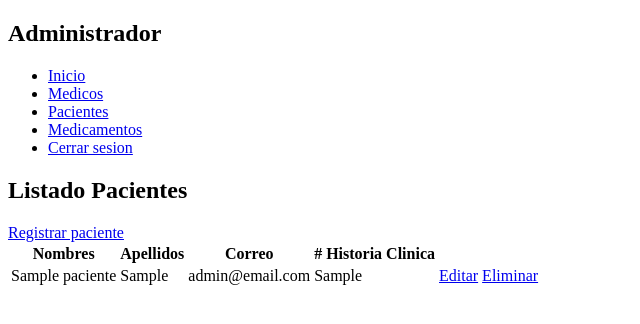
After one commit to fmontalvoo/receta_electronica, a Flask app: page /lista_pacientes in a window 1280 px wide. The commit adds this page. Shown: the top 324 px of the page, without its empty margins (0-640 px from the left). Run offline with Flask 2, Linux system fonts and the light colour scheme; a user stored in the database is signed in; data comes from the database, SQL or seed files in the repository; tables that the repository leaves empty hold one stand-in row (values such as "Sample post").

Commit message:
Se completa el C.R.U.D de pacientes.

```diff
--- a/acceso_datos/paciente_dao.py
+++ b/acceso_datos/paciente_dao.py
@@ -3,6 +3,7 @@ from .conexion_db import obtener_conexion
 from modelos.paciente import *
 
 conexion = obtener_conexion()
+
 
 def registrar_paciente(paciente):
     with conexion:
@@ -19,5 +20,52 @@ def registrar_paciente(paciente):
 
         with conexion.cursor() as cursor:
             sql = "INSERT INTO paciente (codigo_usuario, nombres, apellidos, historial_clinico) values(%s, %s, %s, %s)"
-            cursor.execute(sql, (codigo, paciente.nombres, paciente.apellidos, paciente.historial_clinico))
+            cursor.execute(sql, (codigo, paciente.nombres,
+                           paciente.apellidos, paciente.historial_clinico))
             conexion.commit()
+
+
+def recuperar_paciente(codigo):
+    conexion = obtener_conexion()
+    with conexion .cursor() as cursor:
+        sql = "SELECT p.codigo, nombres, apellidos, correo, clave, historial_clinico FROM usuario u, paciente p WHERE p.codigo_usuario=u.codigo AND p.codigo=%s"
+        cursor.execute(sql, (codigo))
+        result = cursor.fetchone()
+        if result != None:
+            return Paciente(result['codigo'], result['nombres'], result['apellidos'],
+                            result['correo'], result['historial_clinico'], result['clave'])
+
+        return None
+
+
+def editar_paciente(paciente):
+    conexion = obtener_conexion()
+    with conexion .cursor() as cursor:
+        sql = "UPDATE usuario u, paciente p SET u.correo=%s, u.clave=%s, p.nombres=%s, p.apellidos=%s, p.historial_clinico=%s WHERE p.codigo_usuario=u.codigo AND p.codigo=%s"
+        cursor.execute(sql, (paciente.correo, paciente.clave, paciente.nombres,
+                             paciente.apellidos, paciente.historial_clinico, paciente.codigo))
+        conexion.commit()
+
+
+def eliminar_paciente(codigo):
+    conexion = obtener_conexion()
+    with conexion .cursor() as cursor:
+        sql = "DELETE u, p FROM usuario u, paciente p WHERE p.codigo_usuario=u.codigo AND p.codigo=%s"
+        cursor.execute(sql, (codigo))
+        conexion.commit()
+
+
+def recuperar_pacientes():
+    conexion = obtener_conexion()
+    with conexion .cursor() as cursor:
+        sql = "SELECT p.codigo, nombres, apellidos, correo, clave, historial_clinico FROM usuario u, paciente p WHERE p.codigo_usuario=u.codigo"
+        cursor.execute(sql)
+        result = cursor.fetchall()
+        if result != None:
+            pacientes = []
+            for fila in result:
+                paciente = Paciente(fila['codigo'], fila['nombres'], fila['apellidos'],
+                                    fila['correo'], fila['historial_clinico'], fila['clave'])
+                pacientes.append(paciente)
+            return pacientes
+        return None
--- a/app.py
+++ b/app.py
@@ -1,3 +1,4 @@
+import re
 from flask import Flask, render_template, request, redirect, url_for, session
 
 from decouple import config
@@ -133,7 +134,50 @@ def registrar_paciente():
         clave = data['clave']
         controlador.registrar_paciente(
             nombres, apellidos, correo, especialidad, clave)
+        return redirect(url_for('lista_pacientes'))
     return render_template('usuario/paciente/crear.html')
+
+@app.route('/lista_pacientes')
+def lista_pacientes():
+    tiene_permiso, ruta = verificar_sesion(['Administrador', 'Medico'])
+    if not tiene_permiso:
+        return redirect(url_for(ruta))
+
+    pacientes = controlador.recuperar_pacientes()
+    return render_template('usuario/paciente/lista.html', data={'pacientes': pacientes})
+
+
+@app.route('/editar_paciente/<int:codigo>', methods=['GET', 'POST'])
+def editar_paciente(codigo):
+    tiene_permiso, ruta = verificar_sesion(['Administrador', 'Medico'])
+    if not tiene_permiso:
+        return redirect(url_for(ruta))
+
+    if request.method == 'POST':
+        data = request.form
+        nombres = data['nombres']
+        apellidos = data['apellidos']
+        correo = data['correo']
+        historia_clinica = data['historia_clinica']
+        clave = data['clave']
+        controlador.editar_paciente(codigo,nombres, apellidos, correo, historia_clinica, clave)
+        return redirect(url_for('lista_pacientes'))
+
+    paciente = controlador.recuperar_paciente(codigo)
+
+    return render_template('usuario/paciente/editar.html', paciente=paciente)
+
+@app.route('/eliminar_paciente/<int:codigo>')
+def eliminar_paciente(codigo):
+    tiene_permiso, ruta= verificar_sesion(['Administrador','Medico'])
+    if not tiene_permiso:
+        return redirect(url_for(ruta))
+
+    controlador.eliminar_paciente(codigo)
+
+    return redirect(url_for('lista_pacientes'))
+
+
 
     """C.R.U.D de Medicamentos"""
 
--- a/controlador.py
+++ b/controlador.py
@@ -25,8 +25,10 @@ def editar_medico(codigo, nombres, apellidos, correo, especialidad, clave):
     medico = Medico(codigo, nombres, apellidos, correo, especialidad, clave)
     mdao.editar_medico(medico)
 
+
 def eliminar_medico(codigo):
     mdao.eliminar_medico(codigo)
+
 
 def recuperar_medicos():
     return mdao.recuperar_medicos()
@@ -36,6 +38,24 @@ def registrar_paciente(nombres, apellidos, correo, historial_clinico, clave):
     paciente = Paciente(0, nombres, apellidos, correo,
                         historial_clinico, clave)
     pdao.registrar_paciente(paciente)
+
+
+def recuperar_paciente(codigo):
+    return pdao.recuperar_paciente(codigo)
+
+
+def editar_paciente(codigo, nombres, apellidos, correo, historial_clinico, clave):
+    paciente = Paciente(codigo, nombres, apellidos,
+                        correo, historial_clinico, clave)
+    pdao.editar_paciente(paciente)
+
+
+def eliminar_paciente(codigo):
+    pdao.eliminar_paciente(codigo)
+
+
+def recuperar_pacientes():
+    return pdao.recuperar_pacientes()
 
 
 def registrar_medicamento(nombre, registro_sanitario, fecha_elaboracion, fecha_vencimiento):
--- a/templates/components/nav.html
+++ b/templates/components/nav.html
@@ -11,7 +11,7 @@
         {% endif %}
         {% if session['rol'] == 'Administrador' or session['rol'] == 'Medico' %}
         <li>
-            <a href="{{ url_for('registrar_paciente') }}">Registrar paciente</a>
+            <a href="{{ url_for('lista_pacientes') }}">Pacientes</a>
         </li>
         <li>
             <a href="{{ url_for('lista_medicamentos') }}">Medicamentos</a>
--- /dev/null
+++ b/templates/usuario/paciente/lista.html
@@ -0,0 +1,35 @@
+{% extends './index.html' %}
+
+{% block title %}Listado Pacientes{% endblock title %}
+
+{% block content %}
+<h2>Listado Pacientes</h2>
+{% if data %}
+<a href="{{ url_for('registrar_paciente') }}">Registrar paciente</a>
+<table>
+    <thead>
+        <th>Nombres</th>
+        <th>Apellidos</th>
+        <th>Correo</th>
+        <th># Historia Clinica</th>
+    </thead>
+    <tbody>
+        {% for paciente in data.pacientes %}
+        <tr>
+            <td>{{paciente.nombres}}</td>
+            <td>{{paciente.apellidos}}</td>
+            <td>{{paciente.correo}}</td>
+            <td>{{paciente.historial_clinico}}</td>
+            <td>
+                <a href="{{ url_for('editar_paciente', codigo=paciente.codigo) }}">Editar</a>
+                <a id="btn-delete" href="{{ url_for('eliminar_paciente', codigo=paciente.codigo) }}">Eliminar</a>
+            </td>
+        </tr>
+        {% endfor %}
+    </tbody>
+</table>
+{% endif %}
+{% block scripts %}
+<script src="{{ url_for('static', filename='js/main.js') }}"></script>
+{% endblock scripts %}
+{% endblock content %}
```
Also changed, not shown: acceso_datos/medico_dao.py (+5 -7 lines), templates/usuario/paciente/editar.html (added, +32 -0 lines).
